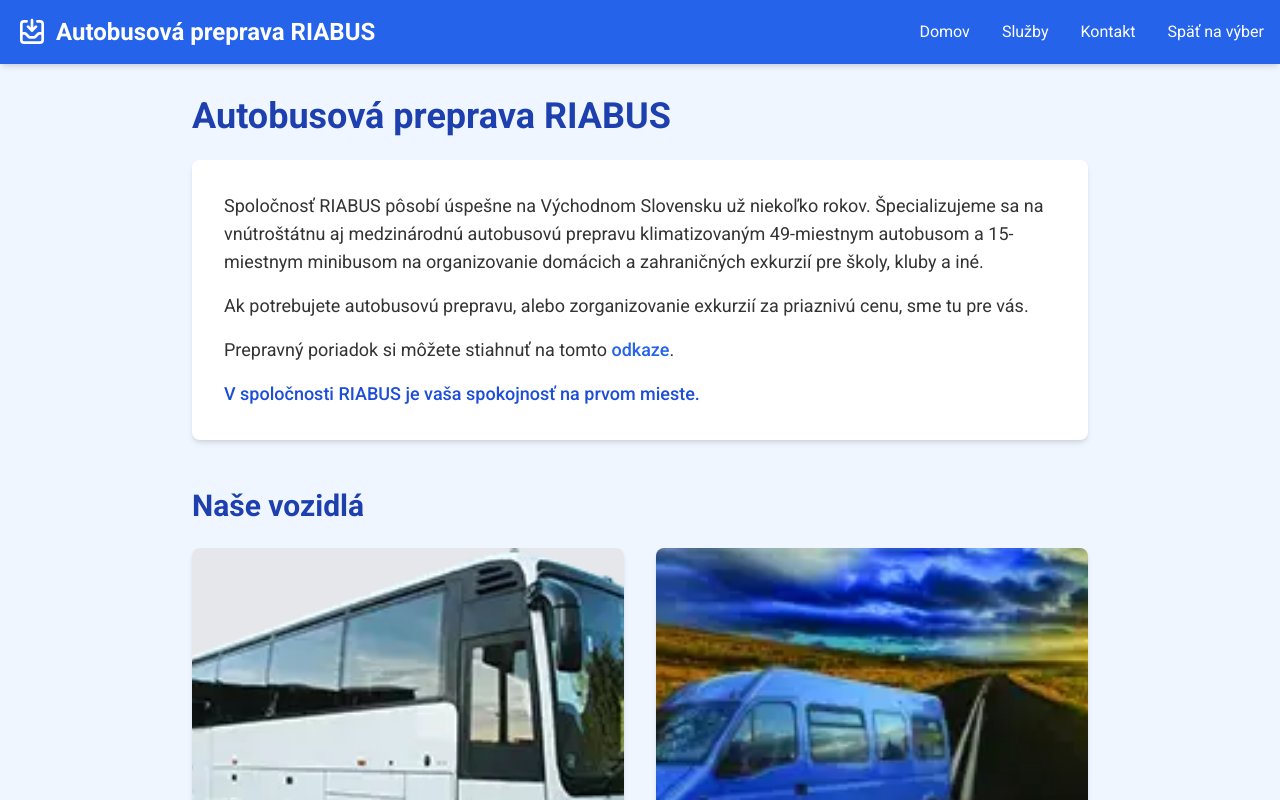
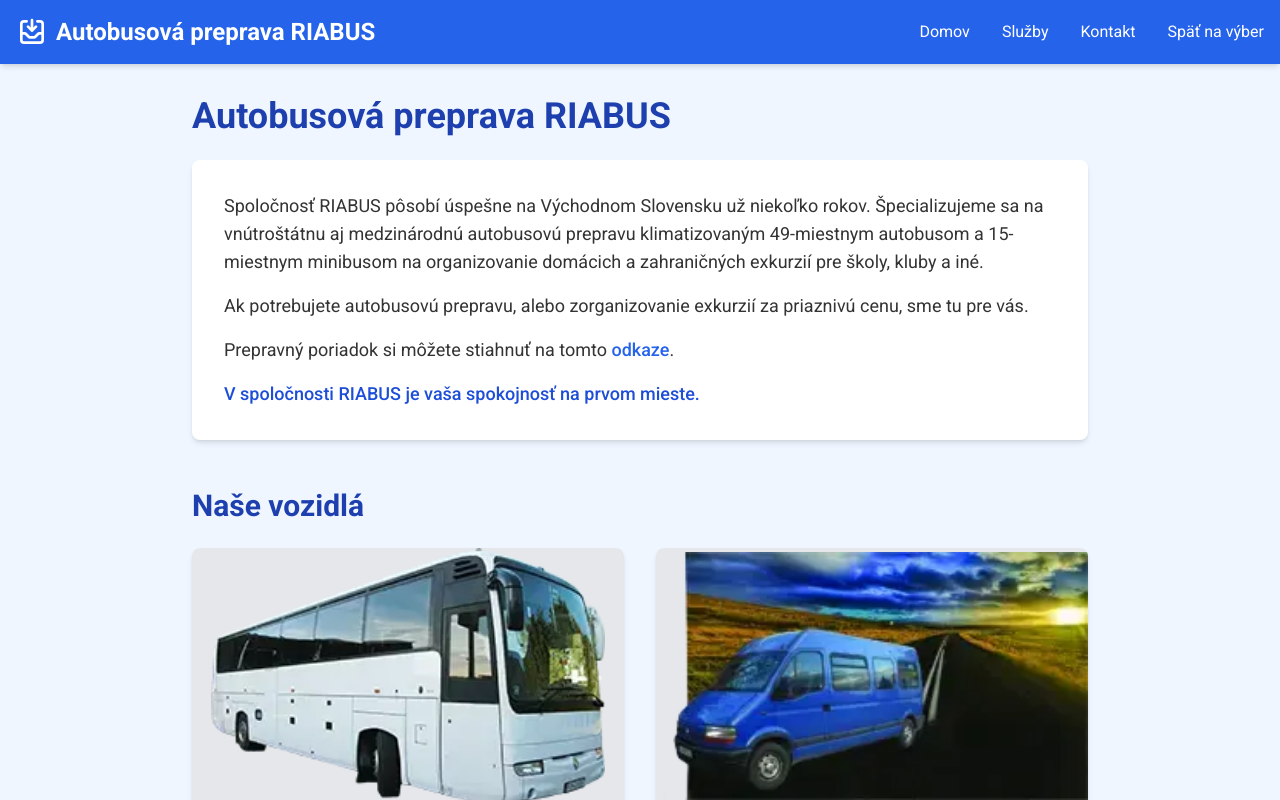
Before and after one commit to Hipapheralkus/riabus-cimo-website, a React (Vite) app: page /riabus in a window 1280 px wide. Shown: the top 800 px of the page. Built offline with nearby package versions, Linux system fonts and the light colour scheme.

Commit message:
minor changes

```diff
--- a/package.json
+++ b/package.json
@@ -11,10 +11,10 @@
     "prepare": "npm install terser --save-dev"
   },
   "dependencies": {
+    "@vercel/analytics": "latest",
     "react": "latest",
     "react-dom": "latest",
-    "react-router-dom": "latest",
-    "@vercel/analytics": "latest"
+    "react-router-dom": "latest"
   },
   "devDependencies": {
     "@types/react": "latest",
@@ -24,7 +24,7 @@
     "concurrently": "latest",
     "postcss": "latest",
     "tailwindcss": "latest",
-    "terser": "latest",
+    "terser": "^5.39.0",
     "vite": "latest"
   }
 }
--- a/src/components/RiabusComponents.jsx
+++ b/src/components/RiabusComponents.jsx
@@ -117,13 +117,13 @@
 const BusCard = ({ name, description, features, imageSrc }) => {
   return (
     <div className="bg-white rounded-lg shadow-md overflow-hidden transition-transform hover:transform hover:scale-105">
-      <div className="h-96 bg-gray-200 flex items-center justify-center overflow-hidden">
+      <div className="h-64 bg-gray-200 flex items-center justify-center overflow-hidden"> {/* Reduced height from h-96 */}
         <OptimizedImage
           src={imageSrc || "/images/bus-placeholder.webp"}
           alt={name}
-          className="object-cover w-full h-full"
-          width={800}
-          height={600}
+          className="object-contain w-full h-full" // Changed from object-cover to object-contain
+          width={400}
+          height={300}
         />
       </div>
       <div className="p-6">
```
Also changed, not shown: src/tailwind.css, 1 other file (tests, documents, lock files or other folders).
